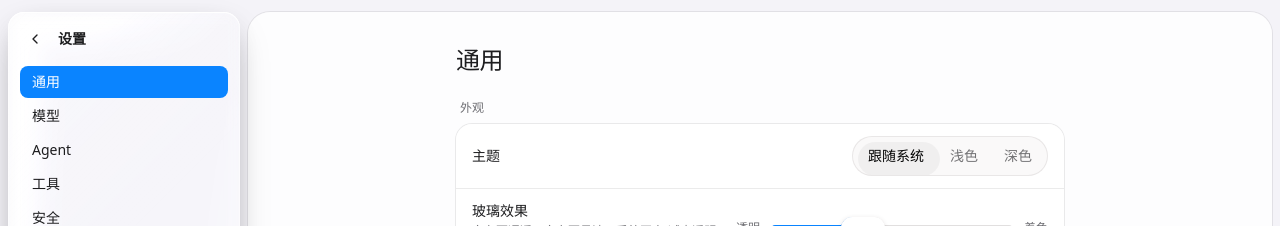
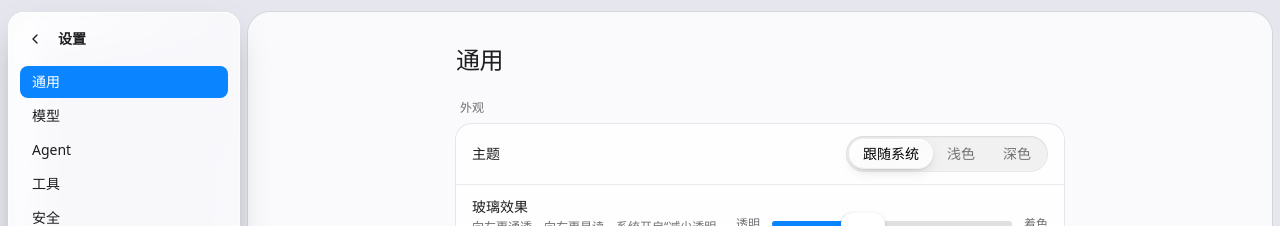
Before and after one commit to skaduv/primus, a Next.js app in the folder apps/desktop/: page /settings in a window 1280 px wide. Shown: the top 226 px of the page. Built offline with nearby package versions, Linux system fonts and the light colour scheme.

Commit message:
fix(frontend): 修复深色下 hydration 不匹配；分段切换重做为液态玻璃水滴（居中、弹簧拉伸、滑动透镜）；三栏提亮与背景拉开层次，去掉接缝暗带与光泽亮带

```diff
--- a/apps/desktop/src/app/globals.css
+++ b/apps/desktop/src/app/globals.css
@@ -27,9 +27,9 @@
 
 :root {
   /* 浏览器预览用的纯色底（不用渐变） */
-  --wallpaper: #f4f3f8;
+  --wallpaper: #e6e6ee;
   /* Tauri 窗口内：半透明着色叠在系统亚克力磨砂效果上 */
-  --window-tint: rgb(244 243 248 / 0.3);
+  --window-tint: rgb(222 222 232 / 0.42);
   /* 时间线所在的"纸面"：几乎不透明，只透出一点壁纸色 */
   --paper: rgb(255 255 255 / 0.82);
   color-scheme: light;
@@ -44,8 +44,8 @@
   --color-accent: #0a84ff;
   --color-danger: #ff453a;
   /* 浏览器预览用的纯色底（不用渐变） */
-  --wallpaper: #101014;
-  --window-tint: rgb(16 16 20 / 0.35);
+  --wallpaper: #0b0b0e;
+  --window-tint: rgb(8 8 10 / 0.45);
   --paper: rgb(28 28 30 / 0.84);
   color-scheme: dark;
 }
--- a/apps/desktop/src/components/layout/app-shell.tsx
+++ b/apps/desktop/src/components/layout/app-shell.tsx
@@ -210,8 +210,8 @@ function seamStyle(leftOpen: boolean, rightOpen: boolean, animate: boolean): CSS
     borderRadius: `${l}px ${r}px ${r}px ${l}px`,
     ["--nl" as string]: `${leftOpen ? SEAM_NOTCH : 0}px`,
     ["--nr" as string]: `${rightOpen ? SEAM_NOTCH : 0}px`,
-    // 边缘高光由玻璃自身的描边提供（接缝侧已被裁掉），这里只留投影
-    boxShadow: "0 8px 30px -14px rgb(0 0 0 / 0.3)",
+    // 边缘高光由玻璃自身的描边提供（接缝侧已被裁掉）；投影只往下、横向几乎不外溢，不会落到相邻栏上形成接缝暗带
+    boxShadow: "0 14px 24px -18px rgb(0 0 0 / 0.35)",
     // 窗口模式下贴合/分离在动画端点瞬间切换（侧栏宽度为 0 时），过程中圆角、凹口、描边都不变
     transition: animate ? SEAM_TRANSITION : undefined,
   };
--- a/apps/desktop/src/components/layout/glass-panel.tsx
+++ b/apps/desktop/src/components/layout/glass-panel.tsx
@@ -8,6 +8,8 @@ import { cn } from "@/lib/utils";
 
 /** 深色下玻璃用更深的着色，避免大面积玻璃发灰发白 */
 const DARK_TINT_COLOR = "30,30,34";
+/** 深色大面板着色：比窗口底（#101014）亮一档 */
+const PANEL_DARK_TINT = "44,44,50";
 
 /**
  * 当前外观下的玻璃参数：着色程度跟随外观设置（系统"减少透明度"时为 1），
@@ -29,12 +31,17 @@ export function GlassPanel({
   ...props
 }: Omit<ComponentProps<typeof GlassSurface>, "tint" | "tintColor">) {
   const glass = useGlassStyle(0.15);
+  const dark = useGlassDark();
   return (
     <GlassSurface
       blur={28}
       radius={radius}
-      {...glass}
-      className={cn("shadow-[0_8px_30px_-14px_rgb(0_0_0/0.3)]", className)}
+      // 大面板比窗口底色明显更亮（深色下更浅），三栏和背景拉开层次；仍跟随外观里的着色滑块
+      tint={Math.min(1, glass.tint + 0.35)}
+      tintColor={dark ? PANEL_DARK_TINT : undefined}
+      veil={dark ? 0.75 : 0.85}
+      sheen={false}
+      className={cn("shadow-[0_14px_24px_-18px_rgb(0_0_0/0.35)]", className)}
       {...props}
     />
   );
--- a/apps/desktop/src/components/layout/seam.ts
+++ b/apps/desktop/src/components/layout/seam.ts
@@ -40,4 +40,4 @@ export function seamBleedStyle(side: "left" | "right", width: number): CSSProper
 
 /** 侧栏外层：裁剪 + 凹口 + 投影（玻璃自身投影被裁掉，改由这里画） */
 export const sideShellClass =
-  "seam-mask flex shrink-0 overflow-hidden shadow-[0_8px_30px_-14px_rgb(0_0_0/0.3)]";
+  "seam-mask flex shrink-0 overflow-hidden shadow-[0_14px_24px_-18px_rgb(0_0_0/0.35)]";
--- a/apps/desktop/src/components/ui/glass-surface.tsx
+++ b/apps/desktop/src/components/ui/glass-surface.tsx
@@ -95,6 +95,10 @@ interface GlassSurfaceProps extends ComponentProps<"div"> {
   specular?: boolean;
   tint?: number;
   tintColor?: string;
+  /** 着色层最大不透明度（默认 0.4）；大面板调高，和背景拉开层次 */
+  veil?: number;
+  /** 斜向光泽层；大面板拼接时会在接缝处露出亮带，可关掉 */
+  sheen?: boolean;
 }
 
 function GlassSurface({
@@ -106,6 +110,8 @@ function GlassSurface({
   specular = true,
   tint = 0.5,
   tintColor,
+  veil = TINT_MAX_ALPHA,
+  sheen: sheenOn = true,
   className,
   style,
   children,
@@ -136,11 +142,11 @@ function GlassSurface({
     () => ({
       setTintLift(delta: number) {
         if (tintRef.current) {
-          tintRef.current.style.background = `rgba(${tintRGB},${Math.max(clamp01(t + delta) * TINT_MAX_ALPHA, MIN_VEIL)})`;
+          tintRef.current.style.background = `rgba(${tintRGB},${Math.max(clamp01(t + delta) * veil, MIN_VEIL)})`;
         }
       },
     }),
-    [t, tintRGB]
+    [t, tintRGB, veil]
   );
 
   useEffect(() => {
@@ -225,16 +231,18 @@ function GlassSurface({
         className="pointer-events-none absolute inset-0 rounded-[inherit]"
         ref={tintRef}
         style={{
-          background: `rgba(${tintRGB},${Math.max(t * TINT_MAX_ALPHA, MIN_VEIL)})`,
+          background: `rgba(${tintRGB},${Math.max(t * veil, MIN_VEIL)})`,
         }}
       />
       {specular ? (
         <>
-          <div
-            aria-hidden="true"
-            className="pointer-events-none absolute inset-0 rounded-[inherit]"
-            style={{ background: sheen }}
-          />
+          {sheenOn ? (
+            <div
+              aria-hidden="true"
+              className="pointer-events-none absolute inset-0 rounded-[inherit]"
+              style={{ background: sheen }}
+            />
+          ) : null}
           <div
             aria-hidden="true"
             className="pointer-events-none absolute inset-0 rounded-[inherit]"
--- a/apps/desktop/src/components/ui/glass-tabs.tsx
+++ b/apps/desktop/src/components/ui/glass-tabs.tsx
@@ -1,30 +1,81 @@
 "use client";
 
-// 移植自 lore-glass（MIT，见本目录 LICENSE-lore-glass）：无障碍原语由 @base-ui/react 换成本项目统一使用的 Radix UI，视觉与动效逻辑不变。
+// 分段切换（Liquid Glass 风格）。无障碍原语用 Radix Tabs。
+// 结构：浅浅凹下去的半透明轨道 → 选中项下方的玻璃"水滴"（亮面、高光描边、柔和投影，文字保持清晰）→ 文字
+//      → 文字上方的一层透镜（与水滴同形同位），只在滑动时显现：Chromium 下用 backdrop-filter: url(#位移贴图)
+//        把压在下面的文字放大、边缘弯折，像透过一滴水看文字。
+// 切换时水滴按弹簧滑过去：出发鼓起、途中按速度横向拉伸纵向压扁，停下回弹到原形。
 
 import { Tabs as TabsPrimitive } from "radix-ui";
-import { type ComponentProps, useCallback, useEffect, useRef } from "react";
-import { Glass, isSafariBrowser, useGlassDark } from "@/components/ui/glass";
+import {
+  type ComponentProps,
+  useCallback,
+  useEffect,
+  useId,
+  useLayoutEffect,
+  useRef,
+  useState,
+} from "react";
 import { MotionValue, prefersReducedMotion, SpringDriver } from "@/components/ui/glass-motion";
 import { cn } from "@/lib/utils";
 
-const PAD_X = 40;
-const PAD_Y = 80;
-// 原版弹簧偏软（约 0.8s 才停稳），桌面端切换要干脆：约 0.2s 到位，轻微回弹
-const INDICATOR_SPRING = { stiffness: 420, damping: 36, restDelta: 0.05, restSpeed: 1 };
-const DEFORM_SPRING = { stiffness: 480, damping: 30, restDelta: 0.001, restSpeed: 0.01 };
-const VELOCITY_SCALE = 0.134;
-const DEFORM_CLAMP = 0.3;
-const SQUEEZE_X = 0.3;
-const STRETCH_X = 2;
-const RATIO_Y = 4;
+/** 约 0.25s 到位、带一点回弹 */
+const SLIDE_SPRING = { stiffness: 520, damping: 34, restDelta: 0.05, restSpeed: 2 };
+/** 鼓起/回落 */
+const LIFT_SPRING = { stiffness: 600, damping: 26, restDelta: 0.001, restSpeed: 0.01 };
+/** 速度到形变的换算与上限 */
+const STRETCH_PER_SPEED = 1 / 5000;
+const STRETCH_MAX = 0.22;
+const LIFT_SCALE = 0.1;
+/** 透镜放大倍率与边缘弯折强度 */
+const LENS_ZOOM = 0.22;
+const LENS_EDGE = 0.35;
 
-const BG1_LIGHT = "#faf9f9";
-const BG1_DARK = "#100f0f";
-const BORDER1_LIGHT = "#2e0f0f14";
-const BORDER1_DARK = "#ffffff14";
-const BODY_LIGHT = "#fff";
-const BODY_DARK = "#100f0f";
+const lensMapCache = new Map<string, string>();
+
+/**
+ * 透镜位移贴图：R/G 通道编码每个像素的采样偏移（128 为不偏移）。
+ * 中心向内采样 → 放大；靠近胶囊边缘偏移陡增 → 边缘弯折。返回 data URL 与位移幅度。
+ */
+function lensMap(w: number, h: number): { href: string; scale: number } {
+  const scale = Math.max(w, h) * (LENS_ZOOM + LENS_EDGE);
+  const key = `${w}x${h}`;
+  const cached = lensMapCache.get(key);
+  if (cached !== undefined) return { href: cached, scale };
+  const W = Math.max(2, Math.round(w));
+  const H = Math.max(2, Math.round(h));
+  const canvas = document.createElement("canvas");
+  canvas.width = W;
+  canvas.height = H;
+  const ctx = canvas.getContext("2d");
+  if (!ctx) return { href: "", scale: 0 };
+  const img = ctx.createImageData(W, H);
+  const r = H / 2;
+  for (let y = 0; y < H; y++) {
+    for (let x = 0; x < W; x++) {
+      // 到胶囊中轴线的距离，归一化到 0（中心）~1（边缘）
+      const cx = Math.min(Math.max(x + 0.5, r), W - r);
+      const dx = x + 0.5 - cx;
+      const dy = y + 0.5 - r;
+      const d = Math.min(1, Math.hypot(dx, dy) / r);
+      const edge = d ** 4 * LENS_EDGE;
+      // 采样点朝中心收（放大）；水平方向用相对整颗胶囊中心的位置
+      const ox =
+        -((x + 0.5 - W / 2) / Math.max(W, H)) * LENS_ZOOM - (dx / r) * edge * (r / Math.max(W, H));
+      const oy =
+        -((y + 0.5 - r) / Math.max(W, H)) * LENS_ZOOM - (dy / r) * edge * (r / Math.max(W, H));
+      const i = (y * W + x) * 4;
+      img.data[i] = Math.round(128 + (255 * (ox * Math.max(W, H))) / scale);
+      img.data[i + 1] = Math.round(128 + (255 * (oy * Math.max(W, H))) / scale);
+      img.data[i + 2] = 128;
+      img.data[i + 3] = 255;
+    }
+  }
+  ctx.putImageData(img, 0, 0);
+  const href = canvas.toDataURL();
+  lensMapCache.set(key, href);
+  return { href, scale };
+}
 
 function Tabs({ className, ...props }: ComponentProps<typeof TabsPrimitive.Root>) {
   return (
@@ -36,225 +87,201 @@ function Tabs({ className, ...props }: ComponentProps<typeof TabsPrimitive.Root>
   );
 }
 
-interface TabsListProps extends ComponentProps<typeof TabsPrimitive.List> {
-  tint?: number;
+interface Box {
+  x: number;
+  y: number;
+  w: number;
+  h: number;
 }
 
-function TabsList({ className, children, tint = 0, ...props }: TabsListProps) {
-  const dark = useGlassDark();
-  const safari = isSafariBrowser();
+function TabsList({ className, children, ...props }: ComponentProps<typeof TabsPrimitive.List>) {
   const listRef = useRef<HTMLDivElement | null>(null);
-  const markerRef = useRef<HTMLDivElement | null>(null);
+  const dropRef = useRef<HTMLDivElement | null>(null);
+  const lensRef = useRef<HTMLDivElement | null>(null);
+  const [box, setBox] = useState<Box | null>(null);
+  const filterId = `${useId().replace(/[^a-zA-Z0-9-]/g, "")}-lens`;
+  const lens = box && typeof document !== "undefined" ? lensMap(box.w, box.h) : null;
 
-  const cx = useRef(new MotionValue(0));
-  const cy = useRef(new MotionValue(0));
-  const hw = useRef(new MotionValue(0));
-  const hh = useRef(new MotionValue(0));
-  const deform = useRef(new MotionValue(0));
-  const initialized = useRef(false);
+  const x = useRef(new MotionValue(0));
+  const lift = useRef(new MotionValue(0));
+  const target = useRef({ x: 0, lift: 0 });
+  const ready = useRef(false);
   const frame = useRef(0);
 
   const apply = useCallback(() => {
     frame.current = 0;
-    const marker = markerRef.current;
-    if (!marker) {
-      return;
+    const v = x.current.getVelocity();
+    const stretch = Math.min(STRETCH_MAX, Math.abs(v) * STRETCH_PER_SPEED);
+    const l = Math.max(0, lift.current.get());
+    const sx = 1 + stretch + l * LIFT_SCALE;
+    const sy = 1 - stretch * 0.45 + l * LIFT_SCALE;
+    const transform = `translate3d(${x.current.get()}px,0,0) scale(${sx},${sy})`;
+    if (dropRef.current) dropRef.current.style.transform = transform;
+    if (lensRef.current) {
+      lensRef.current.style.transform = transform;
+      // 静止时透镜隐去，文字清晰；滑动越快越明显
+      lensRef.current.style.opacity = String(Math.min(1, stretch / (STRETCH_MAX * 0.5) + l));
     }
-    const q = Math.max(0, deform.current.get());
-    const widthFactor = 1 - q * (q > 0 ? SQUEEZE_X : STRETCH_X);
-    const heightFactor = 1 + q * RATIO_Y;
-    const w = Math.max(hw.current.get() * 2 * widthFactor, 0);
-    const h = Math.max(hh.current.get() * 2 * heightFactor, 0);
-    marker.style.width = `${w}px`;
-    marker.style.height = `${h}px`;
-    marker.style.borderRadius = `${Math.min(w, h) / 2}px`;
-    marker.style.left = `${PAD_X + cx.current.get() - w / 2}px`;
-    marker.style.top = `${PAD_Y + cy.current.get() - h / 2}px`;
   }, []);
 
   const schedule = useCallback(() => {
-    if (frame.current === 0) {
-      frame.current = requestAnimationFrame(apply);
-    }
+    if (!frame.current) frame.current = requestAnimationFrame(apply);
   }, [apply]);
 
-  const springTargets = useRef({ cx: 0, cy: 0, hw: 0, hh: 0 });
-  const springDrivers = useRef<SpringDriver[] | null>(null);
-  if (!springDrivers.current) {
-    springDrivers.current = [
-      new SpringDriver(cx.current, INDICATOR_SPRING, () => springTargets.current.cx),
-      new SpringDriver(cy.current, INDICATOR_SPRING, () => springTargets.current.cy),
-      new SpringDriver(hw.current, INDICATOR_SPRING, () => springTargets.current.hw),
-      new SpringDriver(hh.current, INDICATOR_SPRING, () => springTargets.current.hh),
-    ];
+  const drivers = useRef<{ x: SpringDriver; lift: SpringDriver } | null>(null);
+  if (!drivers.current) {
+    drivers.current = {
+      x: new SpringDriver(x.current, SLIDE_SPRING, () => target.current.x),
+      lift: new SpringDriver(lift.current, LIFT_SPRING, () => target.current.lift),
+    };
   }
 
-  const deformDriver = useRef<SpringDriver | null>(null);
-  if (!deformDriver.current) {
-    deformDriver.current = new SpringDriver(
-      deform.current,
-      DEFORM_SPRING,
-      () => {
-        const list = listRef.current;
-        const width = list ? list.getBoundingClientRect().width + 2 * PAD_X : 1;
-        const vNorm = Math.abs(cx.current.getVelocity()) / Math.max(width, 1);
-        return Math.min(DEFORM_CLAMP, Math.sqrt(vNorm) * VELOCITY_SCALE);
-      },
-      () => Math.abs(cx.current.getVelocity()) < 0.005,
-    );
-  }
-
+  // 用 offset* 取选中项在轨道内边距盒中的位置，和绝对定位的参照系一致，指示器正好居中压在选中项上
   const measure = useCallback(() => {
     const list = listRef.current;
-    if (!list) {
-      return;
-    }
-    const active = list.querySelector<HTMLElement>('[aria-selected="true"]');
-    if (!active) {
-      return;
-    }
-    const listRect = list.getBoundingClientRect();
-    const rect = active.getBoundingClientRect();
-    const targets = springTargets.current;
-    targets.cx = rect.left - listRect.left + rect.width / 2;
-    targets.cy = rect.top - listRect.top + rect.height / 2;
-    targets.hw = rect.width / 2;
-    targets.hh = rect.height / 2;
-    if (!initialized.current || prefersReducedMotion()) {
-      initialized.current = true;
-      cx.current.jump(targets.cx);
-      cy.current.jump(targets.cy);
-      hw.current.jump(targets.hw);
-      hh.current.jump(targets.hh);
+    const active = list?.querySelector<HTMLElement>('[data-state="active"]');
+    if (!list || !active) return;
+    const next = {
+      x: active.offsetLeft,
+      y: active.offsetTop,
+      w: active.offsetWidth,
+      h: active.offsetHeight,
+    };
+    setBox((b) =>
+      b && b.y === next.y && b.w === next.w && b.h === next.h ? b : { ...next, x: 0 },
+    );
+    target.current.x = next.x;
+    const d = drivers.current;
+    if (!ready.current || prefersReducedMotion() || !d) {
+      ready.current = true;
+      x.current.jump(next.x);
       apply();
       return;
     }
-    for (const driver of springDrivers.current ?? []) {
-      driver.start();
-    }
-    deformDriver.current?.start();
+    if (Math.abs(x.current.get() - next.x) < 0.5) return;
+    // 出发时鼓起，滑行途中回落
+    target.current.lift = 1;
+    d.lift.start();
+    window.setTimeout(() => {
+      target.current.lift = 0;
+      d.lift.start();
+    }, 90);
+    d.x.start();
   }, [apply]);
 
+  useLayoutEffect(() => {
+    measure();
+  }, [measure]);
+
   useEffect(() => {
-    const subs = [
-      cx.current.on(() => {
-        schedule();
-        deformDriver.current?.start();
-      }),
-      cy.current.on(schedule),
-      hw.current.on(schedule),
-      hh.current.on(schedule),
-      deform.current.on(schedule),
-    ];
-    measure();
+    const subs = [x.current.on(schedule), lift.current.on(schedule)];
     const list = listRef.current;
-    const observer = new MutationObserver(measure);
-    if (list) {
-      observer.observe(list, {
-        subtree: true,
-        attributes: true,
-        attributeFilter: ["aria-selected"],
-      });
-    }
-    const resize = new ResizeObserver(() => {
-      initialized.current = false;
+    const mo = new MutationObserver(measure);
+    const ro = new ResizeObserver(() => {
+      ready.current = false;
       measure();
     });
     if (list) {
-      resize.observe(list);
+      mo.observe(list, { subtree: true, attributes: true, attributeFilter: ["data-state"] });
+      ro.observe(list);
     }
     return () => {
-      for (const off of subs) {
-        off();
-      }
-      observer.disconnect();
-      resize.disconnect();
+      for (const off of subs) off();
+      mo.disconnect();
+      ro.disconnect();
       cancelAnimationFrame(frame.current);
-      for (const driver of springDrivers.current ?? []) {
-        driver.stop();
-      }
-      deformDriver.current?.stop();
+      drivers.current?.x.stop();
+      drivers.current?.lift.stop();
     };
   }, [measure, schedule]);
 
-  const config = dark
-    ? {
-        brightness: 0.06,
-        specularAngle: 45,
-        glow: 0.5,
-        glowSpread: 0.3,
-        glowExponent: 1.5,
-        edgeHighlight: 0.6,
-        edgeWidth: 1,
-        edgeExponent: 1.5,
-        specularDark: false,
-      }
-    : {
-        brightness: -0.04,
-        specularAngle: 28,
-        glow: 0,
-        glowSpread: 0.5,
-        glowExponent: 3,
-        edgeHighlight: 0.15,
-        edgeWidth: 1.5,
-        edgeExponent: 1,
-        specularDark: true,
-      };
-
-  const pillStyle = {
-    background: dark ? BG1_DARK : BG1_LIGHT,
-    border: `1px solid ${dark ? BORDER1_DARK : BORDER1_LIGHT}`,
-  };
-
   return (
     <TabsPrimitive.List
-      // 玻璃层四周外扩 PAD 供折射采样，必须裁在胶囊内，否则外扩部分的白底会盖到组件外面
-      className={cn("relative isolate inline-flex overflow-hidden rounded-full p-[2px]", className)}
+      className={cn(
+        "relative isolate inline-flex rounded-full p-[3px]",
+        // 轨道：比所在玻璃面略深一点、向内凹，和上面的水滴形成对比
+        "bg-black/[0.05] shadow-[inset_0_1px_2px_rgb(0_0_0/0.08),inset_0_0_0_0.5px_rgb(0_0_0/0.05)]",
+        "dark:bg-white/[0.06] dark:shadow-[inset_0_1px_2px_rgb(0_0_0/0.4),inset_0_0_0_0.5px_rgb(255_255_255/0.06)]",
+        className,
+      )}
       data-slot="tabs-list"
       ref={listRef}
-      style={pillStyle}
       {...props}
     >
-      <Glass
-        chroma={0.1}
-        className="pointer-events-none absolute z-0"
-        depth={2.5}
-        domeDepth={0}
-        edgeExponent={config.edgeExponent}
-        edgeHighlight={config.edgeHighlight}
-        edgeWidth={config.edgeWidth}
-        glow={config.glow}
-        glowExponent={config.glowExponent}
-        glowSpread={config.glowSpread}
-        lens={
-          <div className="absolute" data-glass-lens ref={markerRef}>
+      {box && (
         <div
-              className="absolute inset-0 rounded-[inherit]"
+          aria-hidden="true"
+          className={cn(
+            "pointer-events-none absolute left-0 z-0 rounded-full will-change-transform",
+            // 亮面玻璃：上沿高光、内描边、下沿一点暗边和柔和投影，加一道斜向光泽
+            "bg-[linear-gradient(160deg,rgb(255_255_255/0.95),rgb(255_255_255/0.7)_55%,rgb(255_255_255/0.85))]",
+            "shadow-[inset_0_1px_0.5px_rgb(255_255_255/1),inset_0_-1px_1px_rgb(0_0_0/0.06),inset_0_0_0_0.5px_rgb(255_255_255/0.7),0_1px_2px_rgb(0_0_0/0.1),0_4px_14px_-4px_rgb(0_0_0/0.18)]",
+            "dark:bg-[linear-gradient(160deg,rgb(255_255_255/0.26),rgb(255_255_255/0.12)_55%,rgb(255_255_255/0.2))]",
+            "dark:shadow-[inset_0_1px_0.5px_rgb(255_255_255/0.35),inset_0_-1px_1px_rgb(0_0_0/0.3),inset_0_0_0_0.5px_rgb(255_255_255/0.12),0_1px_2px_rgb(0_0_0/0.4),0_4px_14px_-4px_rgb(0_0_0/0.5)]",
+          )}
+          ref={dropRef}
           style={{
-                background: config.brightness >= 0 ? "#fff" : "#000",
-                opacity: Math.abs(config.brightness),
+            top: box.y,
+            width: box.w,
+            height: box.h,
+            transform: `translate3d(${x.current.get()}px,0,0)`,
+            backdropFilter: "blur(2px) saturate(1.8)",
+            WebkitBackdropFilter: "blur(2px) saturate(1.8)",
           }}
         />
-          </div>
-        }
-        reveal
-        scaleX={0.045}
-        scaleY={safari ? 0.075 : 0.025}
-        specularAngle={config.specularAngle}
-        specularDark={config.specularDark}
-        specularStrength={1}
-        splay={1}
-        tint={tint}
+      )}
+      {children}
+      {box && lens?.href ? (
+        <>
+          <svg aria-hidden="true" className="absolute h-0 w-0" focusable="false">
+            <defs>
+              <filter
+                colorInterpolationFilters="sRGB"
+                filterUnits="objectBoundingBox"
+                height="1"
+                id={filterId}
+                primitiveUnits="userSpaceOnUse"
+                width="1"
+                x="0"
+                y="0"
+              >
+                <feImage
+                  height={box.h}
+                  href={lens.href}
+                  preserveAspectRatio="none"
+                  result="map"
+                  width={box.w}
+                  x="0"
+                  y="0"
+                />
+                <feDisplacementMap
+                  in="SourceGraphic"
+                  in2="map"
+                  scale={lens.scale}
+                  xChannelSelector="R"
+                  yChannelSelector="G"
+                />
+              </filter>
+            </defs>
+          </svg>
+          <div
+            aria-hidden="true"
+            className="pointer-events-none absolute left-0 z-20 rounded-full will-change-transform"
+            ref={lensRef}
             style={{
-          left: -PAD_X,
-          top: -PAD_Y,
-          width: `calc(100% + ${2 * PAD_X}px)`,
-          height: `calc(100% + ${2 * PAD_Y}px)`,
+              top: box.y,
+              width: box.w,
+              height: box.h,
+              opacity: 0,
+              transform: `translate3d(${x.current.get()}px,0,0)`,
+              backdropFilter: `url(#${filterId})`,
+              WebkitBackdropFilter: `url(#${filterId})`,
+              boxShadow:
+                "inset 0 1px 0.5px rgb(255 255 255 / 0.9), inset 0 0 0 0.5px rgb(255 255 255 / 0.5)",
             }}
-      >
-        <div className="absolute inset-0" style={{ background: dark ? BODY_DARK : BODY_LIGHT }} />
-      </Glass>
-      <div className="relative z-10 flex">{children}</div>
+          />
+        </>
+      ) : null}
     </TabsPrimitive.List>
   );
 }
@@ -263,7 +290,7 @@ function TabsTrigger({ className, ...props }: ComponentProps<typeof TabsPrimitiv
   return (
     <TabsPrimitive.Trigger
       className={cn(
-        "inline-flex cursor-pointer items-center gap-[6px] whitespace-nowrap rounded-full px-[13px] py-[10px] font-medium text-[#727274] text-sm leading-none transition-colors hover:text-[#5a5858] focus-visible:shadow-[0_0_0_2px_#9896ff] focus-visible:outline-none disabled:pointer-events-none disabled:opacity-50 data-[state=active]:text-black dark:text-[#8f8e8e] dark:hover:text-[#bcbbbb] dark:data-[state=active]:text-white",
+        "relative z-10 inline-flex cursor-pointer items-center justify-center gap-[6px] whitespace-nowrap rounded-full px-[14px] py-[8px] font-medium text-[#727274] text-sm leading-none transition-colors duration-150 hover:text-[#4a4a4c] focus-visible:shadow-[0_0_0_2px_#9896ff] focus-visible:outline-none disabled:pointer-events-none disabled:opacity-50 data-[state=active]:text-black dark:text-[#8f8e8e] dark:hover:text-[#cfcfcf] dark:data-[state=active]:text-white",
         className,
       )}
       data-slot="tabs-trigger"
--- a/apps/desktop/src/components/ui/glass.tsx
+++ b/apps/desktop/src/components/ui/glass.tsx
@@ -364,23 +364,20 @@ function readForcedRenderer(): "webgl" | "svg" | null {
 
 const forcedRenderer = readForcedRenderer();
 
+// 乾元补丁：用 useSyncExternalStore 读取 <html class="dark">，服务端快照固定为 false，
+// 水合阶段与静态预渲染一致，水合完成后再切到真实值，避免深色下 hydration 属性不匹配。
+function subscribeDarkClass(onChange: () => void): () => void {
+  const observer = new MutationObserver(onChange);
+  observer.observe(document.documentElement, { attributes: true, attributeFilter: ["class"] });
+  return () => observer.disconnect();
+}
+
 function useGlassDark(): boolean {
-  const [dark, setDark] = useState(
-    () =>
-      typeof document !== "undefined" &&
-      document.documentElement.classList.contains("dark")
+  return useSyncExternalStore(
+    subscribeDarkClass,
+    () => document.documentElement.classList.contains("dark"),
+    () => false
   );
-  useEffect(() => {
-    const root = document.documentElement;
-    // 乾元补丁：订阅前先同步一次，避免首帧渲染到订阅之间的类名变化被漏掉
-    setDark(root.classList.contains("dark"));
-    const observer = new MutationObserver(() => {
-      setDark(root.classList.contains("dark"));
-    });
-    observer.observe(root, { attributes: true, attributeFilter: ["class"] });
-    return () => observer.disconnect();
-  }, []);
-  return dark;
 }
 
 const subscribeHydration = () => () => {};
```
Lines whose indentation alone changed are shown as unchanged.
